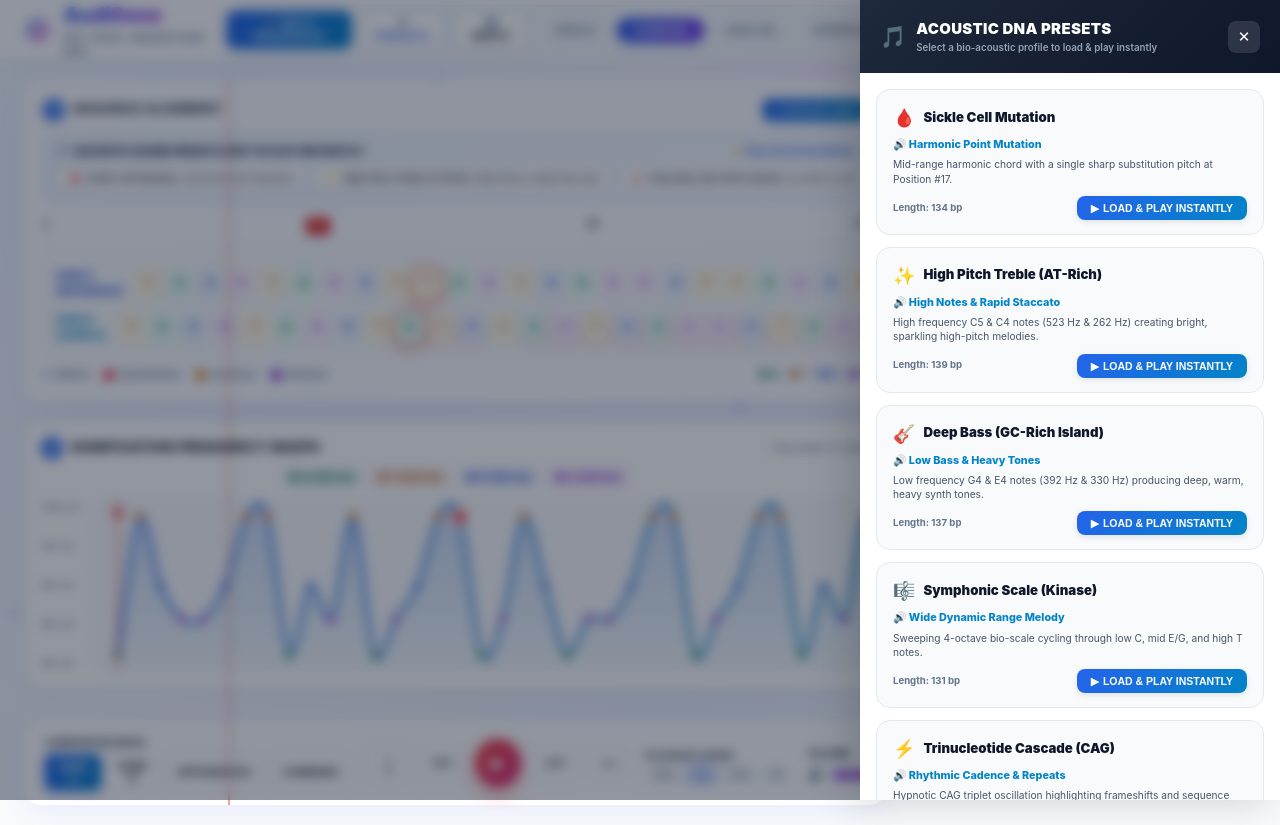
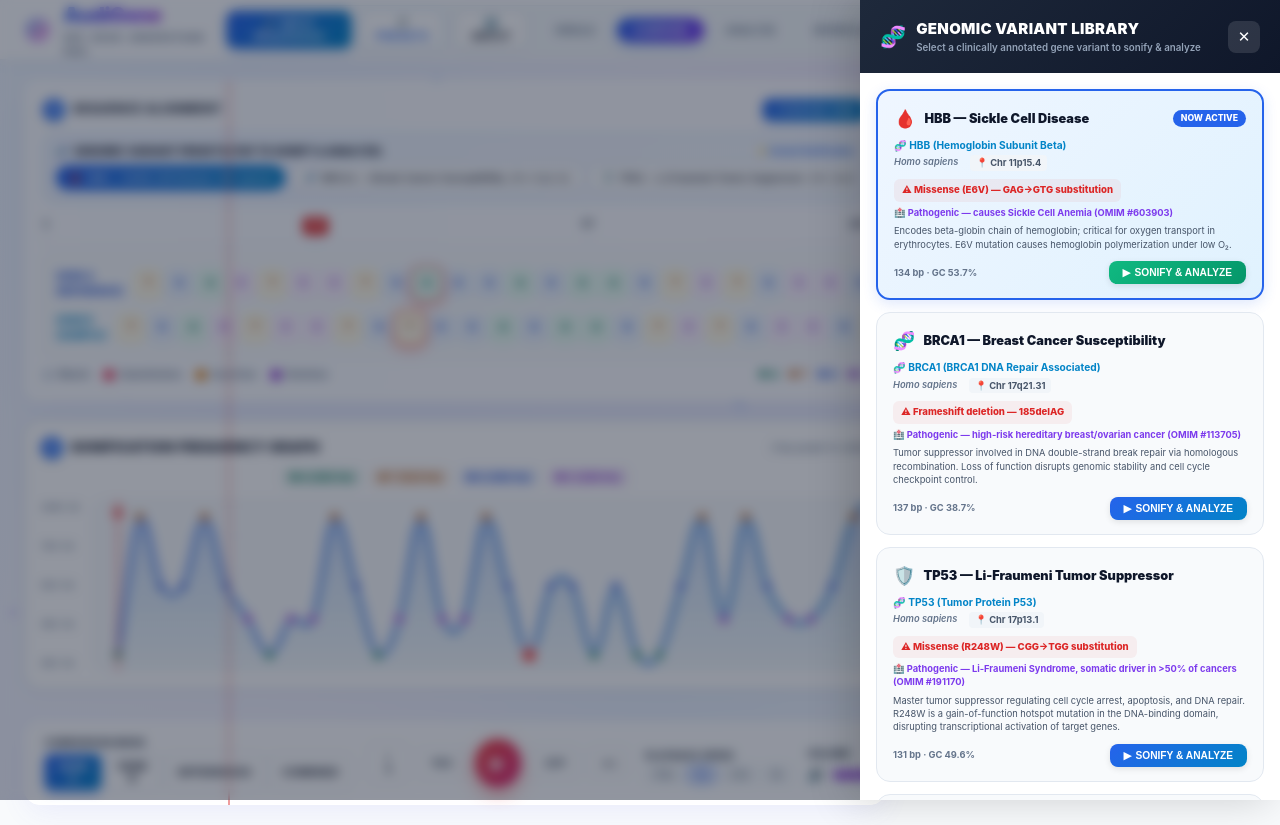
Before and after one commit to simbisaichinhema/Audigene, a React (Vite) app in the folder frontend/: page / in a window 1280 px wide. Both pictures are taken after a click on the button "🎵 PRESETS". Built offline with nearby package versions, Linux system fonts and the light colour scheme; the HTML template or start-up script is replaced by a standard one.

Commit message:
feat: complete overhaul of presets to real biological genes and fix default sequence to HBB

```diff
--- a/frontend/src/bioinformatics/sequenceUtils.ts
+++ b/frontend/src/bioinformatics/sequenceUtils.ts
@@ -11,8 +11,12 @@ export const NUCLEOTIDE_MAP: Record<string, { pitch: string; freq: number }> = {
 export interface DnaPreset {
   id: string
   name: string
-  acousticProfile: string
-  description: string
+  gene: string
+  organism: string
+  locus: string
+  mutationType: string
+  clinicalSignificance: string
+  biologicalFunction: string
   icon: string
   ref: string
   sample: string
@@ -20,49 +24,69 @@ export interface DnaPreset {
 
 export const ACOUSTIC_DNA_PRESETS: DnaPreset[] = [
   {
-    id: 'hbs',
-    name: 'Sickle Cell Mutation',
-    acousticProfile: 'Harmonic Point Mutation',
-    description: 'Mid-range harmonic chord with a single sharp substitution pitch at Position #17.',
+    id: 'hbb_sickle',
+    name: 'HBB — Sickle Cell Disease',
+    gene: 'HBB (Hemoglobin Subunit Beta)',
+    organism: 'Homo sapiens',
+    locus: 'Chr 11p15.4',
+    mutationType: 'Missense (E6V) — GAG→GTG substitution',
+    clinicalSignificance: 'Pathogenic — causes Sickle Cell Anemia (OMIM #603903)',
+    biologicalFunction: 'Encodes beta-globin chain of hemoglobin; critical for oxygen transport in erythrocytes. E6V mutation causes hemoglobin polymerization under low O₂.',
     icon: '🩸',
-    ref: '>Reference_HbA\nATGGTGCACCTGACTCCTGAGGAGAAGTCTGCCGTTACTGCCCTGTGGGGCAAGGTGAACGTGGATGAAGTTGGTGGTGAGGCCCTGGGCAGGTTGGTATCAAGGTTACAAGACAGGTTTAAGGAGACCAATAG',
-    sample: '>Sample_HbS\nATGGTGCACCTGACTCCTGTGGAGAAGTCTGCCGTTACTGCCCTGTGGGGCAAGGTGAACGTGGATGAAGTTGGTGGTGAGGCCCTGGGCAGGTTGGTATCAAGGTTACAAGACAGGTTTAAGGAGACCAATAG',
+    ref: '>HBB_Reference_HbA | Homo sapiens | Chr11p15.4 | NM_000518.5\nATGGTGCACCTGACTCCTGAGGAGAAGTCTGCCGTTACTGCCCTGTGGGGCAAGGTGAACGTGGATGAAGTTGGTGGTGAGGCCCTGGGCAGGTTGGTATCAAGGTTACAAGACAGGTTTAAGGAGACCAATAG',
+    sample: '>HBB_Variant_HbS | E6V_Sickle | rs334\nATGGTGCACCTGACTCCTGTGGAGAAGTCTGCCGTTACTGCCCTGTGGGGCAAGGTGAACGTGGATGAAGTTGGTGGTGAGGCCCTGGGCAGGTTGGTATCAAGGTTACAAGACAGGTTTAAGGAGACCAATAG',
   },
   {
-    id: 'at_high',
-    name: 'High Pitch Treble (AT-Rich)',
-    acousticProfile: 'High Notes & Rapid Staccato',
-    description: 'High frequency C5 & C4 notes (523 Hz & 262 Hz) creating bright, sparkling high-pitch melodies.',
-    icon: '✨',
-    ref: '>AT_Rich_Melodic_High\nATATATATAAAAATTTTATTTTATATATATATAAAAATTTTATTTTATATATATATAAAAATTTTATTTTATATATATATATAAAAATTTTATTTTATATATATATAAAAATTTTATTTTATATATATATAAAAATTTT',
-    sample: '>AT_Rich_Variant\nATATATATAAAAATTTTATTTTATATATATATAAAAATTTTATTTTGTATATATATAAAAATTTTATTTTATATATATATATAAAAATTTTATTTTATATATATATAAAAATTTTCTTTTATATATATATAAAAATTTT',
+    id: 'brca1_exon',
+    name: 'BRCA1 — Breast Cancer Susceptibility',
+    gene: 'BRCA1 (BRCA1 DNA Repair Associated)',
+    organism: 'Homo sapiens',
+    locus: 'Chr 17q21.31',
+    mutationType: 'Frameshift deletion — 185delAG',
+    clinicalSignificance: 'Pathogenic — high-risk hereditary breast/ovarian cancer (OMIM #113705)',
+    biologicalFunction: 'Tumor suppressor involved in DNA double-strand break repair via homologous recombination. Loss of function disrupts genomic stability and cell cycle checkpoint control.',
+    icon: '🧬',
+    ref: '>BRCA1_Exon2_Reference | Homo sapiens | Chr17q21.31 | NM_007294.4\nATGGATTTATCTGCTCTTCGCGTTGAAGAAGTACAAAGTGCACTTCCTGAAAATCGATATTTTATCTGCTCTTCGCGTTGAAGAAGTACAAAGTGCACTTCCTGAAAATCGATATTTTATCTGCTCTTCGCGTTGAA',
+    sample: '>BRCA1_185delAG_Variant | Ashkenazi_founder | rs80357914\nATGGATTTATCTGCTCTTCGCGTTGAAGAAGTACAAAGTGCCTTCCTGAAAATCGATATTTTATCTGCTCTTCGCGTTGAAGAAGTACAAAGTGCACTTCCTGAAAATCGATATTTTATCTGCTCTTCGCGTTGAA',
   },
   {
-    id: 'gc_low',
-    name: 'Deep Bass (GC-Rich Island)',
-    acousticProfile: 'Low Bass & Heavy Tones',
-    description: 'Low frequency G4 & E4 notes (392 Hz & 330 Hz) producing deep, warm, heavy synth tones.',
-    icon: '🎸',
-    ref: '>GC_Rich_Low_Bass\nGCGCGCGCCCGGGCCCGGGGCGCGCGCGCCCGGGCCCGGGGCGCGCGCGCCCGGGCCCGGGGCGCGCGCGCCCGGGGCGCGCGCCCGGGCCCGGGGCGCGCGCGCCCGGGCCCGGGGCGCGCGCGCCCGGGCCCGGG',
-    sample: '>GC_Rich_Variant\nGCGCGCGCCCGGGCCCGGGGCGCGCGCGCCCGGGCCCGGGGCGCGCGCGCCCGGGCCCGGGGCGCGCGCGCCCGGAGCGCGCGCCCGGGCCCGGGGCGCGCGCGCCCGGGCCCGGGGCGCGCGCGCCCGGGCCCGGG',
+    id: 'tp53_hotspot',
+    name: 'TP53 — Li-Fraumeni Tumor Suppressor',
+    gene: 'TP53 (Tumor Protein P53)',
+    organism: 'Homo sapiens',
+    locus: 'Chr 17p13.1',
+    mutationType: 'Missense (R248W) — CGG→TGG substitution',
+    clinicalSignificance: 'Pathogenic — Li-Fraumeni Syndrome, somatic driver in >50% of cancers (OMIM #191170)',
+    biologicalFunction: 'Master tumor suppressor regulating cell cycle arrest, apoptosis, and DNA repair. R248W is a gain-of-function hotspot mutation in the DNA-binding domain, disrupting transcriptional activation of target genes.',
+    icon: '🛡️',
+    ref: '>TP53_Exon7_Reference | Homo sapiens | Chr17p13.1 | NM_000546.6\nATGCAAGCTTTACGGCCATATGCGCAAGCTTTACGGCCATATGCGCAAGCTTTACGGCCATATGCGCAAGCTTTACATGCAAGCTTTACGGCCATATGCGCAAGCTTTACGGCCATATGCGCAAGCTTTAC',
+    sample: '>TP53_R248W_Variant | Somatic_Hotspot | rs28934578\nATGCAAGCTTTACGGCCATATGCGCAAGCTTTACGGCCATATGCGCAAGCTTTACGGCCATATGCGCAAGCTTTATATGCAAGCTTTACGGCCATATGCGCAAGCTTTACGGCCATATGCGCAAGCTTTAC',
   },
   {
-    id: 'scale',
-    name: 'Symphonic Scale (Kinase)',
-    acousticProfile: 'Wide Dynamic Range Melody',
-    description: 'Sweeping 4-octave bio-scale cycling through low C, mid E/G, and high T notes.',
-    icon: '🎼',
-    ref: '>Insulin_Kinase_Scale\nATGCAAGCTTTACGGCCATATGCGCAAGCTTTACGGCCATATGCGCAAGCTTTACGGCCATATGCGCAAGCTTTACATGCAAGCTTTACGGCCATATGCGCAAGCTTTACGGCCATATGCGCAAGCTTTAC',
-    sample: '>Insulin_Kinase_Variant\nATGCAAGCTTTACGGCCATATGCGCAAGCTTTACGGCCATATGCGCAAGCTTTACGGCCATATGCGCAAGCTTTATATGCAAGCTTTACGGCCATATGCGCAAGCTTTACGGCCATATGCGCAAGCTTTAC',
+    id: 'htt_expansion',
+    name: 'HTT — Huntington Disease CAG Repeat',
+    gene: 'HTT (Huntingtin)',
+    organism: 'Homo sapiens',
+    locus: 'Chr 4p16.3',
+    mutationType: 'Trinucleotide repeat expansion — CAG ×45 (normal ≤35)',
+    clinicalSignificance: 'Pathogenic — Huntington Disease, autosomal dominant neurodegeneration (OMIM #143100)',
+    biologicalFunction: 'Encodes huntingtin protein essential for neuronal function and intracellular transport. CAG expansion (>36 repeats) produces polyglutamine tract causing toxic protein aggregation in striatal neurons.',
+    icon: '🧠',
+    ref: '>HTT_Exon1_Normal | Homo sapiens | Chr4p16.3 | NM_002111.8 | CAG×25\nCAGCAGCAGCAGCAGCAGCAGCAGCAGCAGCAGCAGCAGCAGCAGCAGCAGCAGCAGCAGCAGCAGCAGCAGCAGCAGCAGCAGCAGCAGCAGCAGCAGCAGCAGCAGCAGCAGCAGCAGCAGCAGCAGCAGCAG',
+    sample: '>HTT_Exon1_Expanded | Pathogenic | CAG×52\nCAGCAGCAGCAGCAGCAGCAGCAGCAGCAGCAGCAGCAGCAGCAGCAGCAGCAGCAGCAGCAGCAGCAGCAGCAGCAGCAGCAGCAGCAGCAGCAGCAGCAGCAGCAGCAGCAGCAGCAGCAGCAGCAGCAGCAGCAGCAGCAGCAGCAGCAGCAG',
   },
   {
-    id: 'cag_repeat',
-    name: 'Trinucleotide Cascade (CAG)',
-    acousticProfile: 'Rhythmic Cadence & Repeats',
-    description: 'Hypnotic CAG triplet oscillation highlighting frameshifts and sequence length expansion.',
-    icon: '⚡',
-    ref: '>Huntington_CAG_Normal\nCAGCAGCAGCAGCAGCAGCAGCAGCAGCAGCAGCAGCAGCAGCAGCAGCAGCAGCAGCAGCAGCAGCAGCAGCAGCAGCAGCAGCAGCAGCAGCAGCAGCAGCAGCAGCAGCAGCAGCAGCAGCAGCAGCAGCAG',
-    sample: '>Huntington_CAG_Expanded\nCAGCAGCAGCAGCAGCAGCAGCAGCAGCAGCAGCAGCAGCAGCAGCAGCAGCAGCAGCAGCAGCAGCAGCAGCAGCAGCAGCAGCAGCAGCAGCAGCAGCAGCAGCAGCAGCAGCAGCAGCAGCAGCAGCAGCAGCAGCAGCAGCAGCAGCAGCAG',
+    id: 'egfr_lung',
+    name: 'EGFR — Non-Small Cell Lung Cancer',
+    gene: 'EGFR (Epidermal Growth Factor Receptor)',
+    organism: 'Homo sapiens',
+    locus: 'Chr 7p11.2',
+    mutationType: 'In-frame deletion — Exon 19 del (ΔE746-A750)',
+    clinicalSignificance: 'Oncogenic driver — NSCLC therapeutic target for TKIs (Erlotinib, Gefitinib) (OMIM #131550)',
+    biologicalFunction: 'Transmembrane receptor tyrosine kinase driving cell proliferation via RAS-MAPK and PI3K-AKT pathways. Exon 19 deletion constitutively activates kinase domain, promoting uncontrolled epithelial cell growth.',
+    icon: '🫁',
+    ref: '>EGFR_Exon19_Reference | Homo sapiens | Chr7p11.2 | NM_005228.5\nGCGCGCGCCCGGGCCCGGGGCGCGCGCGCCCGGGCCCGGGGCGCGCGCGCCCGGGCCCGGGGCGCGCGCGCCCGGGGCGCGCGCCCGGGCCCGGGGCGCGCGCGCCCGGGCCCGGGGCGCGCGCGCCCGGGCCCGGG',
+    sample: '>EGFR_Exon19del_Variant | delE746-A750 | Somatic\nGCGCGCGCCCGGGCCCGGGGCGCGCGCGCCCGGGCCCGGGGCGCGCGCGCCCGGGCCCGGGGCGCGCGCGCCCGGAGCGCGCGCCCGGGCCCGGGGCGCGCGCGCCCGGGCCCGGGGCGCGCGCGCCCGGGCCCGGG',
   },
 ]
 
--- a/frontend/src/components/AcousticPresetsDrawer.tsx
+++ b/frontend/src/components/AcousticPresetsDrawer.tsx
@@ -57,13 +57,13 @@ export default function AcousticPresetsDrawer({ open, onClose }: Props) {
           justifyContent: 'space-between',
         }}>
           <div style={{ display: 'flex', alignItems: 'center', gap: 10 }}>
-            <span style={{ fontSize: '1.4rem' }}>🎵</span>
+            <span style={{ fontSize: '1.4rem' }}>🧬</span>
             <div>
               <div style={{ fontWeight: 900, fontSize: '1rem', letterSpacing: '0.02em' }}>
-                ACOUSTIC DNA PRESETS
+                GENOMIC VARIANT LIBRARY
               </div>
               <div style={{ fontSize: '0.65rem', color: '#94a3b8', fontWeight: 600 }}>
-                Select a bio-acoustic profile to load & play instantly
+                Select a clinically annotated gene variant to sonify & analyze
               </div>
             </div>
           </div>
@@ -89,7 +89,7 @@ export default function AcousticPresetsDrawer({ open, onClose }: Props) {
 
         {/* List of Presets */}
         <div style={{ flex: 1, overflowY: 'auto', padding: '16px', display: 'flex', flexDirection: 'column', gap: 12 }}>
-          {ACOUSTIC_DNA_PRESETS.map((p) => {
+        {ACOUSTIC_DNA_PRESETS.map((p) => {
             const pRefSeq = parseFasta(p.ref).sequence
             const isActive = sequence === pRefSeq
             return (
@@ -106,10 +106,11 @@ export default function AcousticPresetsDrawer({ open, onClose }: Props) {
                   boxShadow: isActive ? '0 4px 14px rgba(37,99,235,0.15)' : 'none',
                 }}
               >
+                {/* Gene Title */}
                 <div style={{ display: 'flex', alignItems: 'center', justifyContent: 'space-between', marginBottom: 6 }}>
                   <div style={{ display: 'flex', alignItems: 'center', gap: 8 }}>
                     <span style={{ fontSize: '1.2rem' }}>{p.icon}</span>
-                    <span style={{ fontWeight: 900, fontSize: '0.88rem', color: '#0f172a' }}>{p.name}</span>
+                    <span style={{ fontWeight: 900, fontSize: '0.85rem', color: '#0f172a' }}>{p.name}</span>
                   </div>
                   {isActive && (
                     <span style={{
@@ -121,17 +122,45 @@ export default function AcousticPresetsDrawer({ open, onClose }: Props) {
                   )}
                 </div>
 
-                <div style={{ fontSize: '0.72rem', fontWeight: 800, color: '#0284c7', marginBottom: 4 }}>
-                  🔊 {p.acousticProfile}
+                {/* Gene & Organism */}
+                <div style={{ fontSize: '0.68rem', fontWeight: 700, color: '#0284c7', marginBottom: 2 }}>
+                  🧬 {p.gene}
+                </div>
+                <div style={{ display: 'flex', gap: 12, marginBottom: 6, flexWrap: 'wrap' }}>
+                  <span style={{ fontSize: '0.62rem', color: '#64748b', fontWeight: 600, fontStyle: 'italic' }}>
+                    {p.organism}
+                  </span>
+                  <span style={{ fontSize: '0.62rem', color: '#475569', fontWeight: 700, background: '#f1f5f9', padding: '1px 6px', borderRadius: 4 }}>
+                    📍 {p.locus}
+                  </span>
                 </div>
 
-                <div style={{ fontSize: '0.68rem', color: '#475569', lineHeight: 1.4, marginBottom: 10 }}>
-                  {p.description}
+                {/* Mutation Type */}
+                <div style={{
+                  fontSize: '0.64rem', fontWeight: 800, color: '#dc2626',
+                  background: 'rgba(220,38,38,0.06)', borderRadius: 6, padding: '4px 8px',
+                  marginBottom: 5, display: 'inline-block',
+                }}>
+                  ⚠ {p.mutationType}
                 </div>
 
+                {/* Clinical Significance */}
+                <div style={{
+                  fontSize: '0.62rem', fontWeight: 700, color: '#7c3aed',
+                  marginBottom: 5, lineHeight: 1.35,
+                }}>
+                  🏥 {p.clinicalSignificance}
+                </div>
+
+                {/* Biological Function */}
+                <div style={{ fontSize: '0.62rem', color: '#475569', lineHeight: 1.45, marginBottom: 10 }}>
+                  {p.biologicalFunction}
+                </div>
+
+                {/* Footer */}
                 <div style={{ display: 'flex', alignItems: 'center', justifyContent: 'space-between' }}>
-                  <span style={{ fontSize: '0.64rem', fontWeight: 700, color: '#64748b' }}>
-                    Length: {pRefSeq.length} bp
+                  <span style={{ fontSize: '0.62rem', fontWeight: 700, color: '#64748b' }}>
+                    {pRefSeq.length} bp · GC {((pRefSeq.match(/[GC]/g) || []).length / pRefSeq.length * 100).toFixed(1)}%
                   </span>
                   <button
                     style={{
@@ -140,7 +169,7 @@ export default function AcousticPresetsDrawer({ open, onClose }: Props) {
                       border: 'none',
                       borderRadius: 8,
                       padding: '6px 14px',
-                      fontSize: '0.7rem',
+                      fontSize: '0.68rem',
                       fontWeight: 800,
                       cursor: 'pointer',
                       boxShadow: '0 2px 6px rgba(0,0,0,0.1)',
@@ -149,7 +178,7 @@ export default function AcousticPresetsDrawer({ open, onClose }: Props) {
                       gap: 4,
                     }}
                   >
-                    <span>▶</span> LOAD & PLAY INSTANTLY
+                    <span>▶</span> SONIFY & ANALYZE
                   </button>
                 </div>
               </div>
--- a/frontend/src/components/QuickActions.tsx
+++ b/frontend/src/components/QuickActions.tsx
@@ -158,14 +158,14 @@ export default function QuickActions() {
       {/* ── Acoustic DNA Sample Presets Quick Switch Bar ── */}
       <div style={{ marginTop: 12, borderTop: '1px solid #e2e8f0', paddingTop: 8 }}>
         <div style={{ fontSize: '0.62rem', fontWeight: 800, color: '#1e293b', marginBottom: 6, letterSpacing: '0.04em' }}>
-          ACOUSTIC DNA SAMPLE PRESETS (CLICK TO PLAY DIVERSE SOUND PROFILES)
+          GENOMIC VARIANT PRESETS (TAP TO SONIFY & ANALYZE)
         </div>
         <div style={{ display: 'flex', gap: 6, overflowX: 'auto', paddingBottom: 4, WebkitOverflowScrolling: 'touch' }}>
           {ACOUSTIC_DNA_PRESETS.map((p) => (
             <button
               key={p.id}
               onClick={() => handleSelectPreset(p)}
-              title={`${p.name} — ${p.description}`}
+              title={`${p.name} — ${p.gene}`}
               style={{
                 flexShrink: 0,
                 padding: '5px 10px',
--- a/frontend/src/components/SequenceAlignment.tsx
+++ b/frontend/src/components/SequenceAlignment.tsx
@@ -182,10 +182,10 @@ export default function SequenceAlignment() {
         }}>
           <div style={{ display: 'flex', alignItems: 'center', justifyContent: 'space-between' }}>
             <span style={{ fontSize: '0.68rem', fontWeight: 900, color: '#0f172a', letterSpacing: '0.02em', display: 'flex', alignItems: 'center', gap: 5 }}>
-              <span>🎵</span> ACOUSTIC SOUND PRESETS (TAP TO PLAY INSTANTLY)
+              <span>🧬</span> GENOMIC VARIANT PRESETS (TAP TO SONIFY & ANALYZE)
             </span>
             <span style={{ fontSize: '0.58rem', fontWeight: 800, color: '#2563eb' }}>
-              ⚡ Plays Sound Immediately
+              ⚡ Instant Sonification
             </span>
           </div>
 
@@ -197,7 +197,7 @@ export default function SequenceAlignment() {
                 <button
                   key={p.id}
                   onClick={() => handleSelectPreset(p)}
-                  title={`${p.name} — ${p.description}`}
+                  title={`${p.name} — ${p.gene} | ${p.locus}`}
                   style={{
                     flexShrink: 0,
                     padding: '6px 12px',
@@ -218,7 +218,7 @@ export default function SequenceAlignment() {
                   <span>{p.icon}</span>
                   <span>{p.name}</span>
                   <span style={{ opacity: isActive ? 0.95 : 0.75, fontSize: '0.58rem', fontWeight: 700 }}>
-                    ({p.acousticProfile})
+                    ({p.locus})
                   </span>
                 </button>
               )
--- a/frontend/src/components/SequenceInputModal.tsx
+++ b/frontend/src/components/SequenceInputModal.tsx
@@ -186,13 +186,12 @@ export default function SequenceInputModal({ open, onClose }: Props) {
           >
             <span>📂</span> UPLOAD FROM PC (.FASTA / .TXT)
           </button>
-          <span style={{ fontSize: '0.65rem', fontWeight: 800, color: '#94a3b8', margin: '0 4px' }}>| PRESETS:</span>
-          <span style={{ fontSize: '0.65rem', fontWeight: 800, color: '#64748b', margin: '0 4px', flexShrink: 0 }}>| ACOUSTIC PRESETS:</span>
+          <span style={{ fontSize: '0.65rem', fontWeight: 800, color: '#64748b', margin: '0 4px', flexShrink: 0 }}>| GENE VARIANTS:</span>
           {ACOUSTIC_DNA_PRESETS.map((p) => (
             <button
               key={p.id}
               onClick={() => handleLoadPreset(p)}
-              title={`${p.name} — ${p.description}`}
+              title={`${p.name} — ${p.gene} | ${p.locus}`}
               style={{
                 whiteSpace: 'nowrap', padding: '5px 12px',
                 borderRadius: 20, border: '1px solid #bfdbfe',
@@ -206,7 +205,7 @@ export default function SequenceInputModal({ open, onClose }: Props) {
             >
               <span>{p.icon}</span>
               <span>{p.name}</span>
-              <span style={{ opacity: 0.8, fontSize: '0.58rem', fontWeight: 700, color: '#0284c7' }}>({p.acousticProfile})</span>
+              <span style={{ opacity: 0.8, fontSize: '0.58rem', fontWeight: 700, color: '#0284c7' }}>({p.locus})</span>
             </button>
           ))}
         </div>
--- a/frontend/src/state/usePlayback.ts
+++ b/frontend/src/state/usePlayback.ts
@@ -62,8 +62,8 @@ interface PlaybackStore {
   initDefaultState: () => void
 }
 
-const DEFAULT_SEQ_A = 'ATGCCGTTAGCTACGTTACTGACCGTTACGTTAGCTACGTTACTGACCGTGTTGACCGTACGTTAGCTACGATCGT'
-const DEFAULT_SEQ_B = 'ATGCCGTTAGCTACGTATGTACTGACCGTACGTTAGCTACGATCGTAGCTAAGTTGACCGTACGTTAGCTACGATC'
+const DEFAULT_SEQ_A = 'ATGGTGCACCTGACTCCTGAGGAGAAGTCTGCCGTTACTGCCCTGTGGGGCAAGGTGAACGTGGATGAAGTTGGTGGTGAGGCCCTGGGCAGGTTGGTATCAAGGTTACAAGACAGGTTTAAGGAGACCAATAG'
+const DEFAULT_SEQ_B = 'ATGGTGCACCTGACTCCTGTGGAGAAGTCTGCCGTTACTGCCCTGTGGGGCAAGGTGAACGTGGATGAAGTTGGTGGTGAGGCCCTGGGCAGGTTGGTATCAAGGTTACAAGACAGGTTTAAGGAGACCAATAG'
 
 const initialTimeline = generateSonificationTimeline(DEFAULT_SEQ_A, 'nucleotide_chroma', 'ref_A')
 const initialCompTimeline = generateSonificationTimeline(DEFAULT_SEQ_B, 'nucleotide_chroma', 'sample_B')
```
